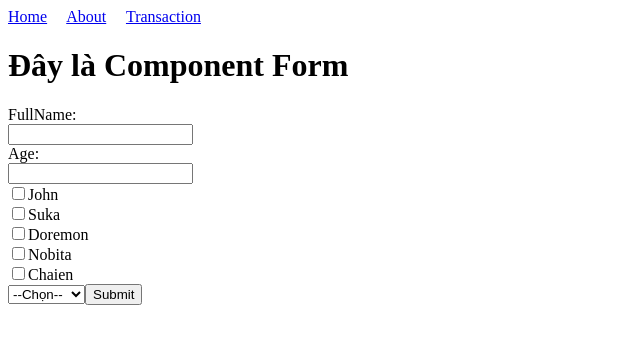
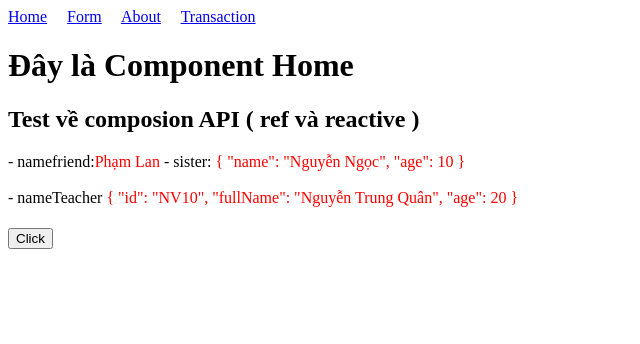
Before and after one commit to phamhoai0404/demoVue3_lan2, a Vue app: page / in a window 1280 px wide. Shown: the top 344 px of the page, without its empty margins (0-640 px from the left). Built offline with nearby package versions, Linux system fonts and the light colour scheme.

Commit message:
Add composition API has ref and reactive

```diff
--- /dev/null
+++ b/src/components/Home.vue
@@ -0,0 +1,104 @@
+<template>
+    <h1>Đây là Component Home</h1>
+    <h2>Test về composion API ( ref và reactive )</h2>
+    - namefriend:<span class="hoa"> {{namefriend}} </span>
+    - sister: <span class="hoa"> {{sister}} </span><br><br>
+
+    - nameTeacher <span class="hoa"> {{nameTeacher}} </span>
+
+    <h4><button @click="onChange()">Click</button></h4>
+</template>
+
+<script>
+    import { ref, reactive } from 'vue'
+    export default {
+
+        //setup muốn sử dụng trên kia thì cần
+        //  - return trả về cái giá trị ấy
+        //  - cần sử dụng ref hoặc reactive để chuyển móc nối lên dữ liệu bên trên template
+        setup() {
+
+            // Kiểu ref thì console ở trong script thì nó trả về đối tượng RefImpl gồm nhiều thuộc tính
+            //Và có cặp set, get của từng cái 1, muốn truy cập để thay đổi cho đối tượng, hoặc giá trị nguyên thủy,
+            // hoặc mảng thì cần phải truy cập đến giá trị của nó là (.value ) thì mới được nhá
+            //Nên nó được khuyên dùng trong giá trị nguyên thủy: string, boolean, number nhá
+            let namefriend = ref("Phạm Lan");
+            let sister = ref({
+                name: "Nguyễn Ngọc",
+                age: 10
+            });
+
+            //Khi để dữ liệu nguyên thủy của reactive thì nó sẽ gây ra cảnh báo
+            //=> dữ liệu nguyên thủy không được sử dụng trong reactive,
+            // XXXXXXXXXXXXXXXXX không được sử dụng như này nhá
+            // let nameTeacher = reactive("sfsf");
+            // let nameTeacher = reactive(10);
+
+
+            // reactive thì được dùng trong Object, Array nhá ;
+            // Ví dụ
+            const nameHaha = reactive(["hoa", 0, true, "xinh gái "]);
+            let nameTeacher = reactive({
+                id: "NV10",
+                fullName: "Nguyễn Trung Quân",
+                age: 20
+            });
+            //Cần phải chú ý nhá reactive chỉ có bộ set, get ở trong từng thành phần của .value thôi
+            // Chứ không có bộ set, get của cả một đối tượng nên khi thay đổi cả đối tượng bằng 1 đối tượng khác thì
+            //  không được nhá nó sẽ không thay đổi ở giá trị ở bên (template) khi console thì nó lại thay đổi ở trong (console.log) thôi nhá cần chú ý cái này
+
+
+
+
+
+
+            function onChange() {
+                console.log(namefriend);
+                console.log(sister.value.name);
+                console.log("nameHaHa - ", nameHaha);
+
+                //Cái này cho minh chứng là chỉ thay đổi trong console chứ không thay đổi ở trong template
+                //Nếu muốn set lại thì cần phải truy cập đến từng phần tử mới được nhá
+                // console.log("nameTeacher - ", nameTeacher);
+                // Nên không được viết như này nhá
+                // nameTeacher = reactive({
+                //     id: "NV233",
+                //     fullName: "Nguyễn Trung Quân Ngọc",
+                //     age: 40
+                // });
+                // console.log("nameTeacher  sau- ", nameTeacher);
+
+                //Phải set từng thuộc tính của đối tượng như này mới được nhá
+                nameTeacher.id = "NV4000";
+
+
+                // Viết như này là sai nó sẽ hiểu là namefriend sẽ gán lại bằng kiểu "string" nguyên thủy thay vì ref("")
+                // Và nó sẽ không thay đổi giá trị ở trong template => Chúng ta đã sai
+                // namefriend= "Phạm Ngọc Lan";
+
+                // Phải viết như này mới đúng
+                namefriend.value = "Phạm Ngọc Lan";
+                console.log("namefriend sau - ", namefriend);
+
+                sister.value = {
+                    name: "Lê Huyền",
+                    age: 35
+                }
+                console.log("sister sau-", sister);
+
+
+            }
+
+            //Cần phải return thì mới được sử dụng trên template
+            return {
+                namefriend, sister, onChange, nameTeacher, nameHaha
+            }
+        }
+    }
+</script>
+
+<style>
+    .hoa {
+        color: red;
+    }
+</style>
--- a/src/components/Nav.vue
+++ b/src/components/Nav.vue
@@ -7,6 +7,7 @@
     <router-link to='/transaction'>Transaction</router-link> -->
 
     <router-link :to="{name: 'home-router' }">Home</router-link> &nbsp; &nbsp;
+    <router-link :to="{name: 'form-router' }">Form</router-link> &nbsp; &nbsp;
     <router-link :to="{name: 'about-router' }">About</router-link> &nbsp; &nbsp;
     <router-link :to="{name: 'transaction-router' }">Transaction</router-link>
 </template>
--- a/src/components/Transaction.vue
+++ b/src/components/Transaction.vue
@@ -28,7 +28,6 @@
                     console.log(data);
                     this.listData = data;
                 });
-
         }
     }
 </script>
--- a/src/router.js
+++ b/src/router.js
@@ -1,5 +1,6 @@
 import { createRouter, createWebHistory } from 'vue-router'
 import Form from './components/Form.vue'
+import Home from './components/Home.vue'
 import About from './components/About.vue'
 import Transaction from './components/Transaction.vue'
 import TransactionDetail from './components/TransactionDetail.vue'
@@ -8,9 +9,14 @@ import NotFound from './components/NotFound.vue'
 const routersssssss = [
 
     {
+        path: '/form',
+        name: 'form-router',
+        component: Form
+    },
+    {
         path: '/',
         name: 'home-router',
-        component: Form
+        component: Home
     },
 
     {
```
